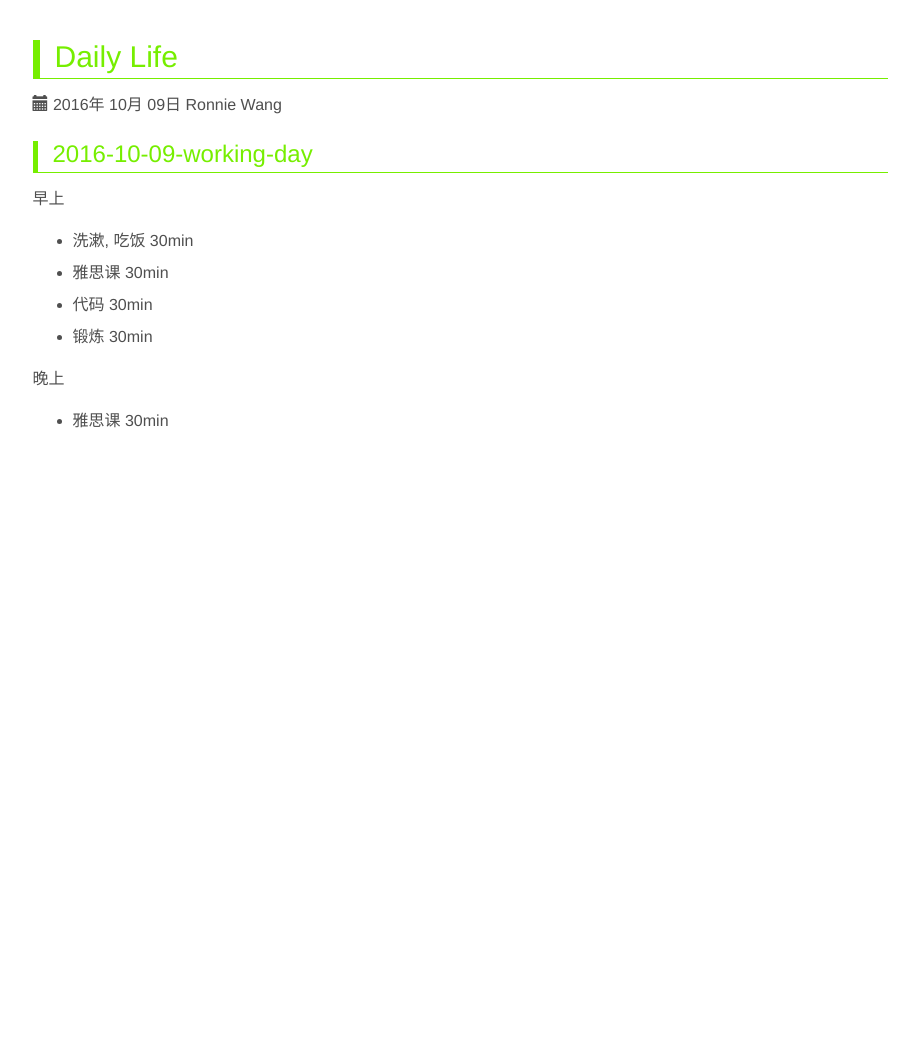
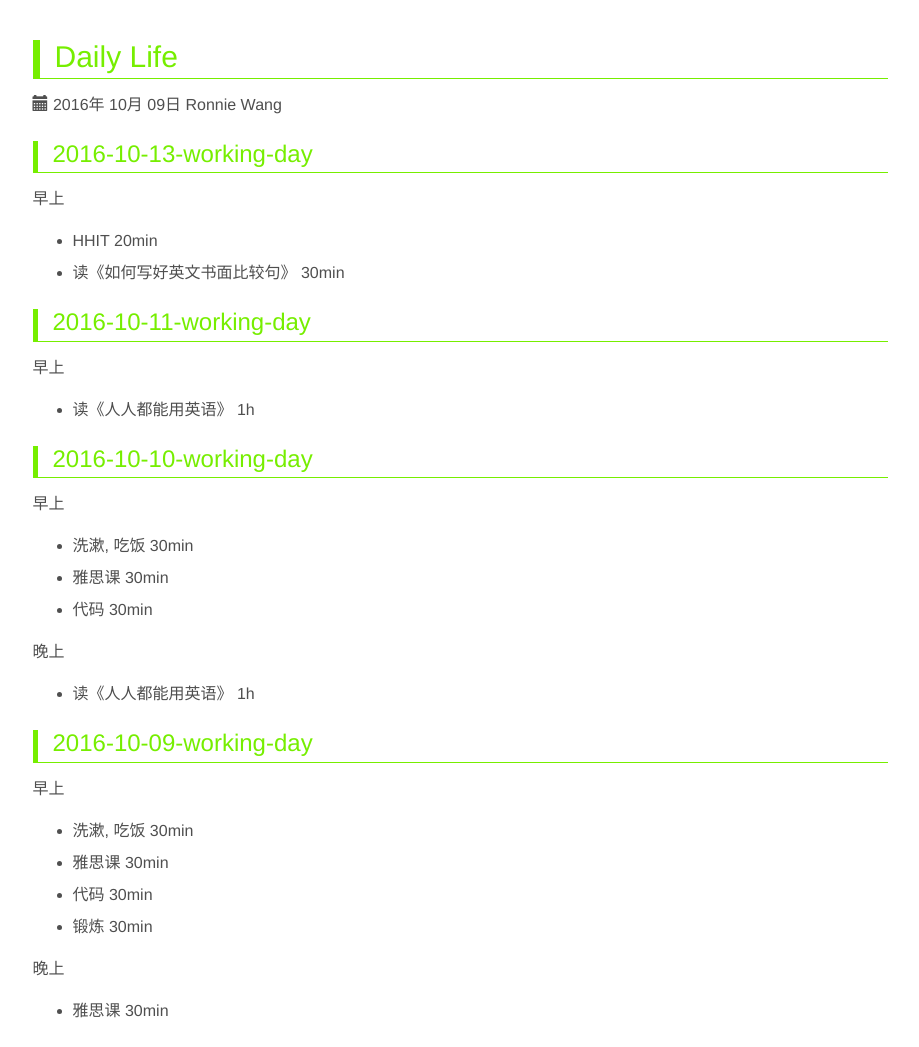
Before and after one commit to ronniewang/ronniewang.github.io, a Jekyll site: the page built from _posts/2016-10-09-daily-life.md, in a window 1280 px wide. Shown: the whole page, without its empty margins (180-1099 px from the left). Built offline with Jekyll 4.4.1, drawn with Linux system fonts in a browser that asks for light colours; before the commit the page ends 900 px from its top, so only the background shows below that.

Commit message:
update file

```diff
--- a/_posts/2016-10-09-daily-life.md
+++ b/_posts/2016-10-09-daily-life.md
@@ -7,6 +7,31 @@ description:
 
 <h2>{{ page.title }}</h2>
 <p><span class="glyphicon glyphicon-calendar"></span> {{ page.date | date:"%Y年 %m月 %d日" }} Ronnie Wang</p>
+
+### 2016-10-13-working-day
+
+早上
+
+* HHIT 20min
+* 读《如何写好英文书面比较句》 30min
+
+### 2016-10-11-working-day
+
+早上
+
+* 读《人人都能用英语》 1h
+
+### 2016-10-10-working-day
+
+早上
+
+* 洗漱, 吃饭 30min
+* 雅思课 30min
+* 代码 30min
+
+晚上
+
+* 读《人人都能用英语》 1h
 
 ### 2016-10-09-working-day
 
```
Also changed, not shown: _posts/2016-09-12-body-building.md (+4 -0 lines).
